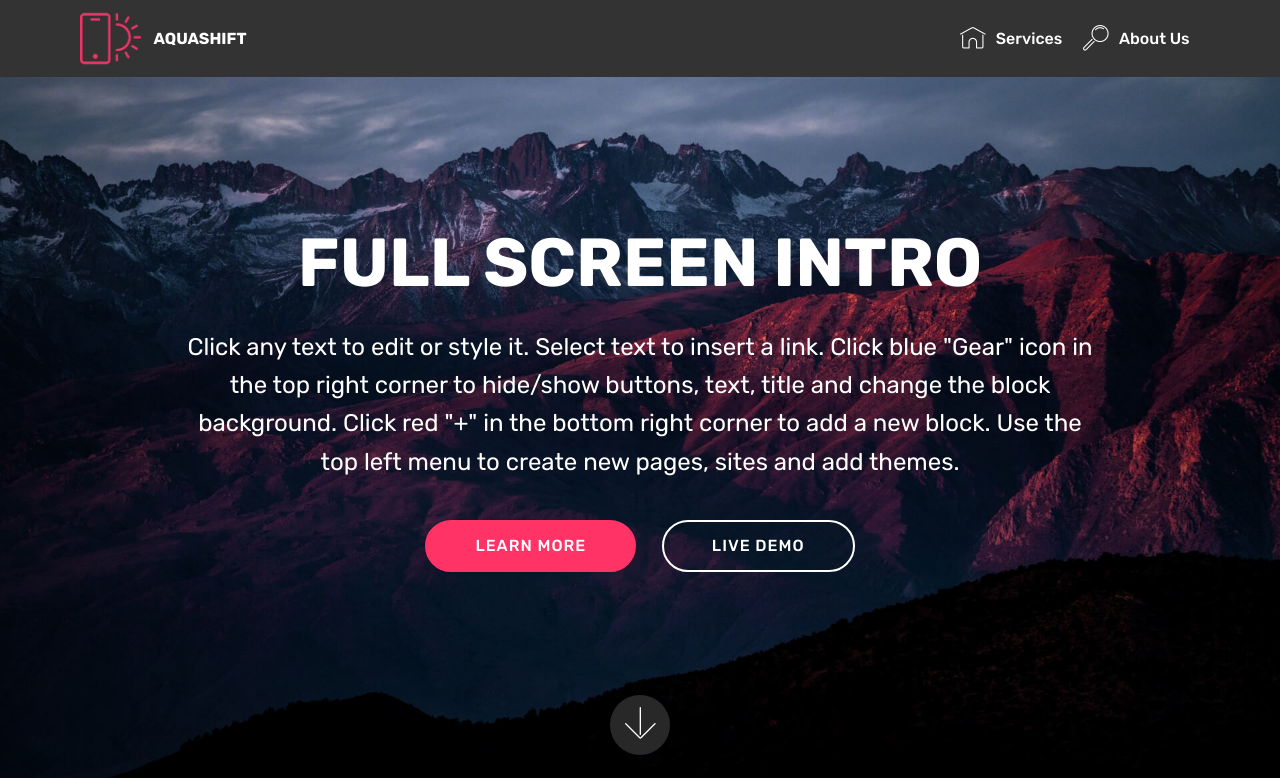
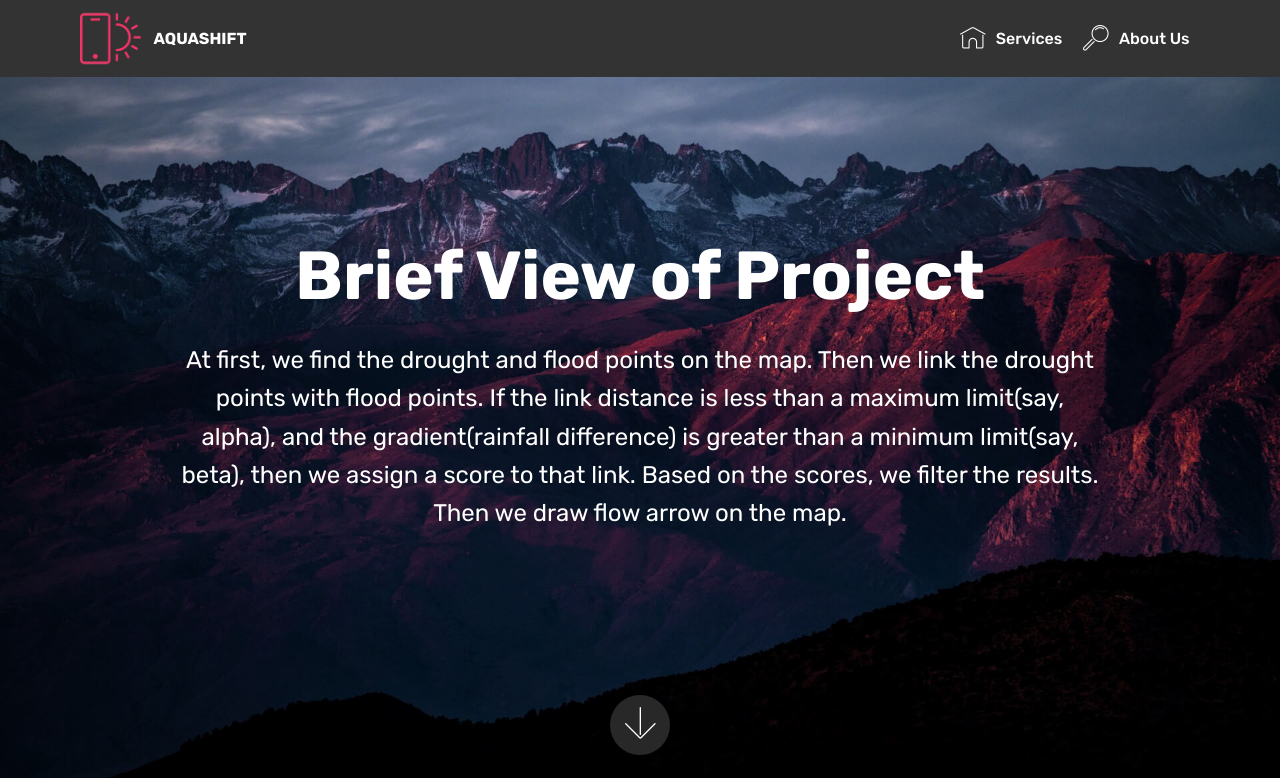
Before and after one commit to Aqua-Shift/aquashift, a plain HTML site: page index.html in a window 1280 px wide. Shown: the top 778 px of the page. Drawn offline with Linux system fonts and the light colour scheme; files whose address does not match are found by name.

Commit message:
Added brief bio

```diff
--- a/index.html
+++ b/index.html
@@ -68,21 +68,20 @@
 <section class="engine"><a href="https://mobiri.se/l">free website templates</a></section><section class="cid-qTkA127IK8 mbr-fullscreen mbr-parallax-background" id="header2-1">
 
 
-
-
-
     <div class="container align-center">
         <div class="row justify-content-md-center">
             <div class="mbr-white col-md-10">
                 <h1 class="mbr-section-title mbr-bold pb-3 mbr-fonts-style display-1">
-                    FULL SCREEN INTRO
+                    Brief View of Project
                 </h1>
 
                 <p class="mbr-text pb-3 mbr-fonts-style display-5">
-                    Click any text to edit or style it. Select text to insert a link. Click blue "Gear" icon in the top right corner to hide/show buttons, text, title and change the block background. Click red "+" in the bottom right corner to add a new block. Use the top left menu to create new pages, sites and add themes.
+                    At first, we find the drought and flood points on the map. Then we link the drought points
+                    with flood points. If the link distance is less than a maximum limit(say, alpha), and
+                    the gradient(rainfall difference) is greater than a minimum limit(say, beta), then we assign a score to that link.
+                    Based on the scores, we filter the results. Then we draw flow arrow on the map.
                 </p>
-                <div class="mbr-section-btn"><a class="btn btn-md btn-secondary display-4" href="https://mobirise.com">LEARN MORE</a>
-                    <a class="btn btn-md btn-white-outline display-4" href="https://mobirise.com">LIVE DEMO</a></div>
+
             </div>
         </div>
     </div>
```
